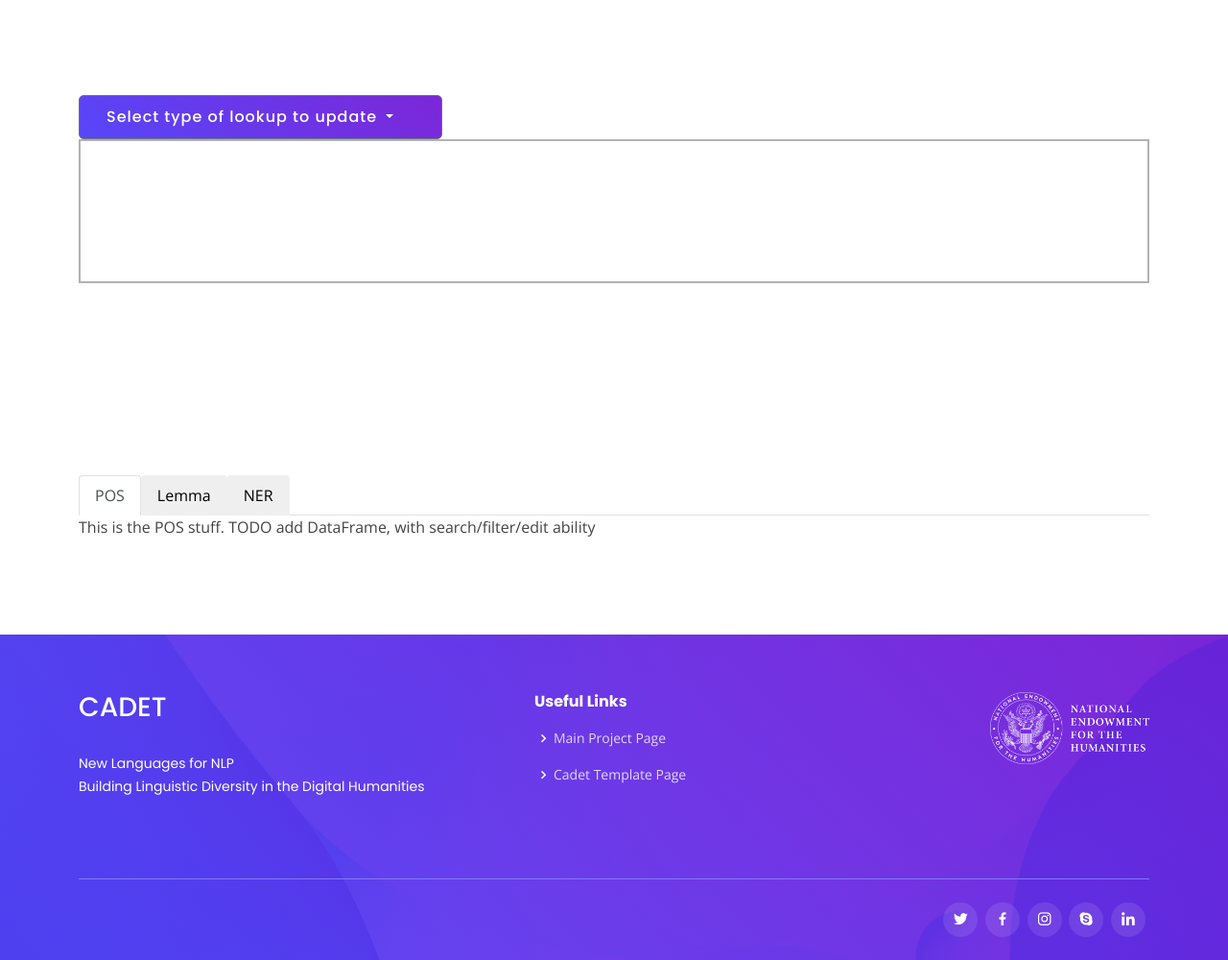
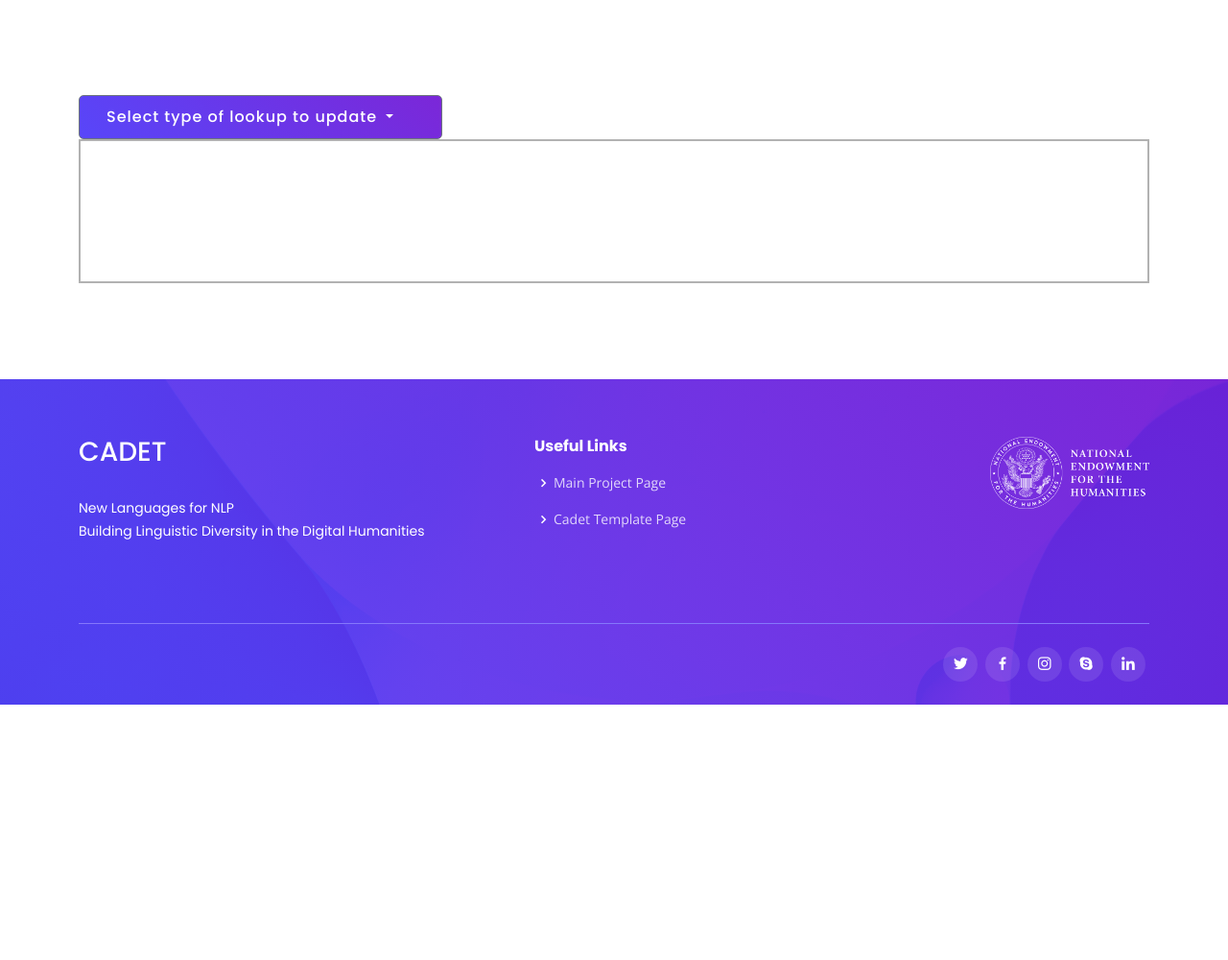
Before and after one commit to BCDH/cadet, a FastAPI app: template app/templates/lookups.html in a window 1280 px wide. Shown: the part 389-1389 px from the top of the page at 96% size. After the commit the page ends 1123 px from the top, so only its background shows below. Run offline with FastAPI, Linux system fonts and the light colour scheme; the template is opened without the code that fills it, so the values that code supplies are empty; parts of the project's set-up code (start-up, migrations or seed data) failed here and were passed over; some libraries are stand-ins or nearby versions.

Commit message:
moving to simpler lookups page

```diff
--- a/app/templates/edit_json.html
+++ b/app/templates/edit_json.html
@@ -72,7 +72,7 @@
 
       $.ajax({
         type: 'POST',
-        url: '/edit_lookup',
+        url: '/edit',
         data: JSON.stringify ({'code': code, 'type':type}),
         success: function(data) {
           let message = data.message;
--- a/app/templates/lookups.html
+++ b/app/templates/lookups.html
@@ -24,9 +24,9 @@
         </div>
         <div class="faq-list">
           <button class="nice-button" onclick="location.href='/tokenization'">Back<i style='color:white;'class='icofont-long-arrow-left'></i></button>
-          <button class="nice-button" onclick="location.href='edit_lookup?type=pos'">Edit POS json<i style='color:white;'class='icofont-code-alt'></i></button>
-          <button class="nice-button" onclick="location.href='edit_lookup?type=lemma'">Edit Lemma json<i style='color:white;'class='icofont-code-alt'></i></button>
-          <button class="nice-button" onclick="location.href='edit_lookup?type=entity'">Edit Entity json<i style='color:white;'class='icofont-code-alt'></i></button>
+          <button class="nice-button" onclick="location.href='edit?file_name=pos'">Edit POS json<i style='color:white;'class='icofont-code-alt'></i></button>
+          <button class="nice-button" onclick="location.href='edit?file_name=lemma'">Edit Lemma json<i style='color:white;'class='icofont-code-alt'></i></button>
+          <button class="nice-button" onclick="location.href='edit?file_name=entity'">Edit Entity json<i style='color:white;'class='icofont-code-alt'></i></button>
           <button class="nice-button" onclick="location.href='/texts'">Next<i style='color:white;'class='icofont-long-arrow-right'></i></button>
          </div>
 
@@ -66,40 +66,6 @@
   </section>
 
 
-  <section class="inner-page">
-    <div class="container">
-
-      <nav>
-        <div class="nav nav-tabs" id="nav-tab" role="tablist">
-          <button class="nav-link active" id="nav-home-tab" data-bs-toggle="tab" data-bs-target="#nav-home" type="button" role="tab" aria-controls="nav-home" aria-selected="true">POS</button>
-          <button  class="nav-link" id="nav-profile-tab" data-bs-toggle="tab" data-bs-target="#nav-profile" type="button" role="tab" aria-controls="nav-profile" aria-selected="false">Lemma</button>
-          <button class="nav-link" id="nav-contact-tab" data-bs-toggle="tab" data-bs-target="#nav-contact" type="button" role="tab" aria-controls="nav-contact" aria-selected="false">NER</button>
-        </div>
-      </nav>
-      <div class="tab-content" id="nav-tabContent">
-        <div class="tab-pane fade show active" id="nav-home" role="tabpanel" aria-labelledby="nav-home-tab">This is the POS stuff. TODO add DataFrame, with search/filter/edit ability</div>
-        <!-- Lemma tab datatable -->
-        <div class="tab-pane fade" id="nav-profile" role="tabpanel" aria-labelledby="nav-profile-tab">
-          <table id="lemmaTable" class="display" style="width:100%">
-            <thead>
-                <tr>
-                    <th>Word</th>
-                    <th>Lemma</th>
-                </tr>
-            </thead>
-            <tbody>
-
-            </tbody>
-        </table>
-
-        </div>
-        <!-- End Lemma tab datatable -->
-
-        <div class="tab-pane fade" id="nav-contact" role="tabpanel" aria-labelledby="nav-contact-tab">I haz NER</div>
-      </div>
-
-    </div>
-  </section>
 
 </main><!-- End #main -->
     {% endblock %}
@@ -146,91 +112,8 @@
     $('.dz-message').text('Click here or drag files to upload your entities data');
     selected_type = 'ent';
   });
+  $('#header').addClass('header-scrolled');
+
   </script>
 
-  <script>
-    let pos_table = null;
-    let ent_table = null;
-    function load_lemma_table() {
-      if (pos_table) {
-        pos_table.destroy();
-      };
-      if (ent_table) {
-        ent_table.destroy();
-      };
-
-      let _lemma_table = $('#lemmaTable').DataTable({
-        "serverSide": true,
-        "ajax": 'lemma_json',
-
-        "columns": [
-
-          { "data": "word",
-            "render": function ( row, type, val, meta ) {
-             return "<p onclick='edit_mode();'>" +row +"</p>";
-            }
-          },
-          { "data": "lemma",
-          "render": function ( row, type, val, meta ) {
-            return "<p onclick='edit_mode();'>" +row +"</p>";
-           }
-          }
-        ]
-
-      });
-      return _lemma_table;
-    };
-  let lemma_table = load_lemma_table();
-
-  function edit_mode(){
-    lemma_table.destroy();
-    lemma_table = $('#lemmaTable').DataTable({
-      "serverSide": true,
-      "ajax": 'lemma_json',
-
-      "columns": [
-
-        { "data": "word",
-          "render": function ( row, type, val, meta ) {
-           return "<p><input type='text' onkeyup='edit_word(this," + '"' + row + '"' + "," + meta.row  + "," + meta.col +")' value='" +row +"'></p>";
-
-          }
-        },
-        { "data": "lemma",
-        "render": function ( row, type, val, meta ) {
-          return "<p><input type='text' onkeyup='edit_lemma(this," + '"' + row + '"' + "," + meta.row  + "," + meta.col +")' value='" +row +"'></p>";
-
-          //return "<p contenteditable='true' onkeyup='edit_lemma(this," + '"' + row + '"' + "," + meta.row  + "," + meta.col +")' >" +row +"</p>";
-         }
-        }
-      ]
-
-    });
-    //$('#lemmaTable').DataTable().column(col).row(row)
-  };
-  function edit_word(e, key,row, col){
-
-          let new_key = e.value; //for contenteditable
-          let value = $('#lemmaTable').DataTable().column(col).row(row).data().lemma;
-          $.get( '/update_lemma?key=' + key +'&value=' + value + "&new_key=" + new_key + "&row=" + row +"&col=" + col, function( data ) {
-            // Reload data so that table matches server json
-            $('#lemmaTable').DataTable().ajax.reload(null, true);
-          });
-
-  };
-
-  function edit_lemma(e, value, row, col){
-
-      let new_lemma = e.value;
-      let key = $('#lemmaTable').DataTable().column(col).row(row).data().word;
-
-        $.get( '/update_lemma?key=' + key +'&value=' + value + "&new_value=" + new_lemma + "&row=" + row +"&col=" + col, function( data ) {
-          console.log(data)
-          //$('#lemmata_table').DataTable().ajax.reload(null, false);
-        });
-  };
-
-
-    $('#header').addClass('header-scrolled');
-  </script>
   {% endblock %}
```
Also changed, not shown: app/routers/lookups.py (+21 -0 lines).
